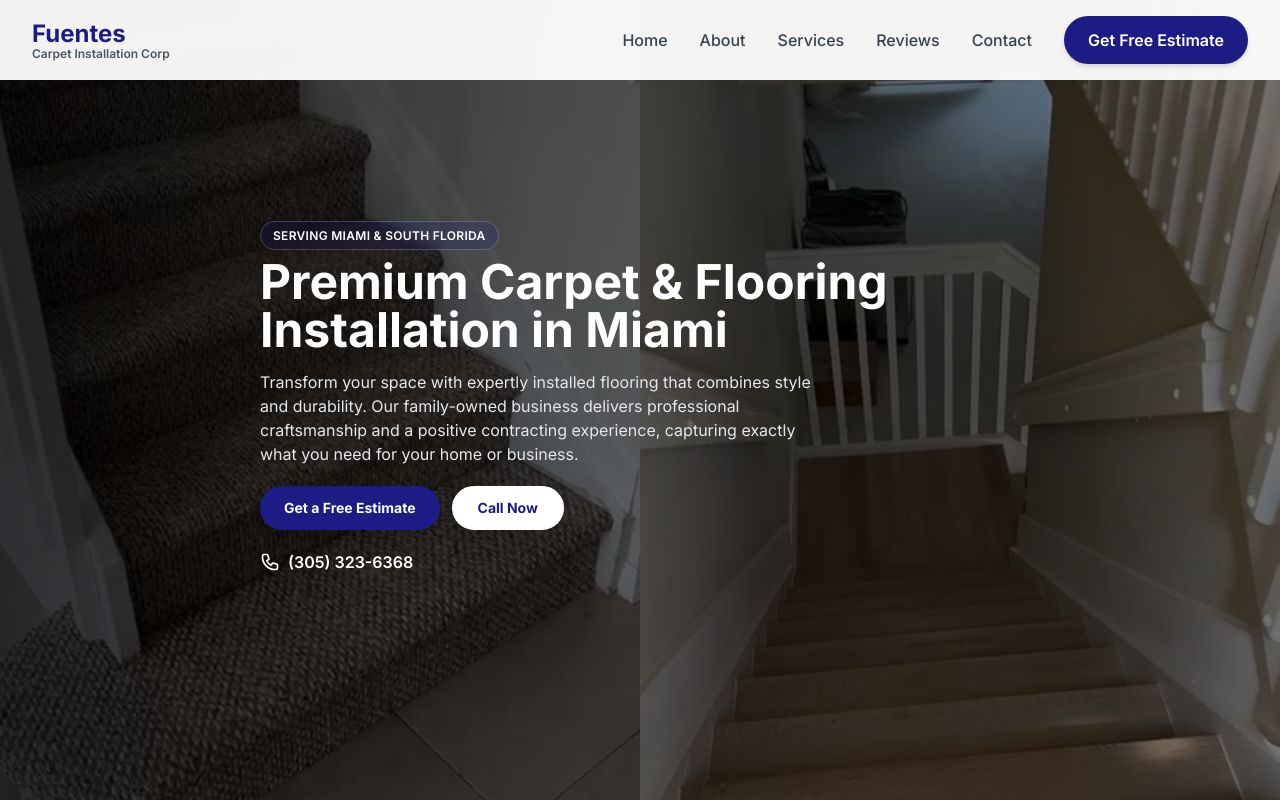
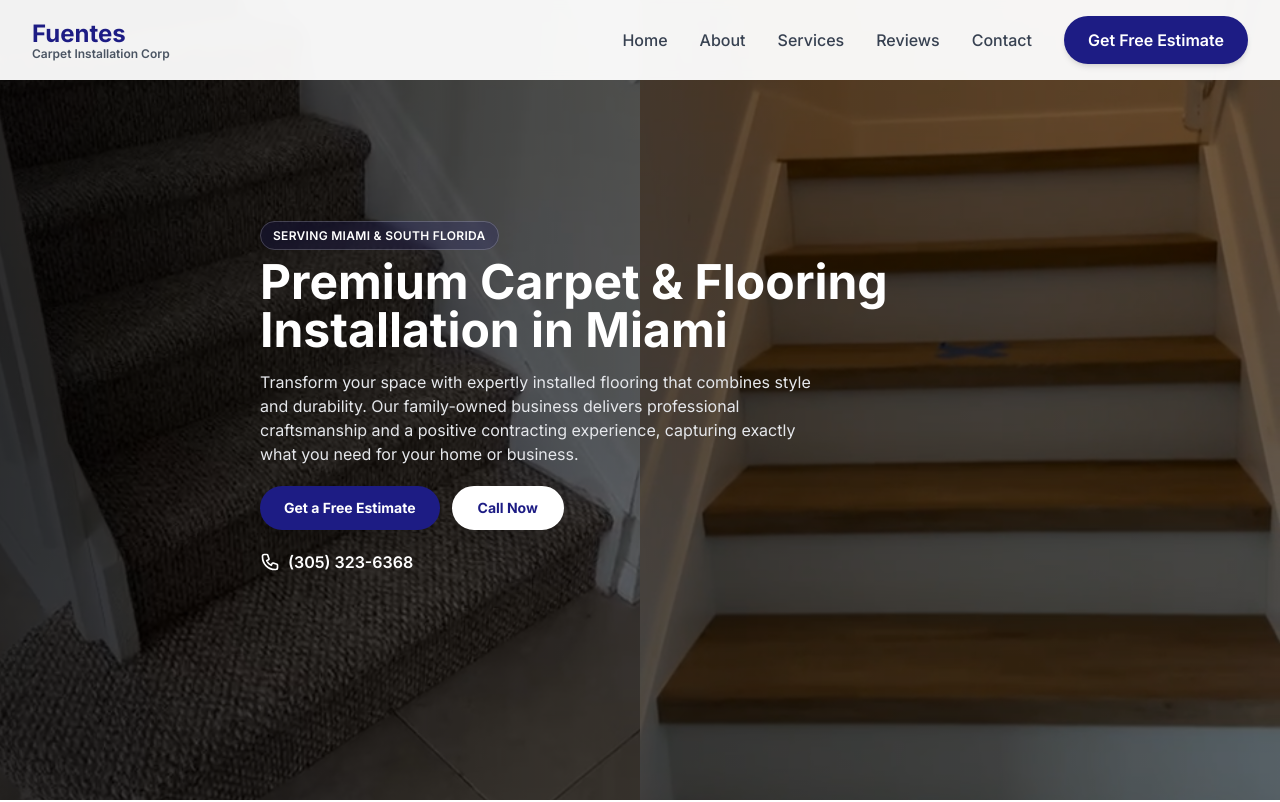
Before and after one commit to Expandingmind/fuentescarpets, a Next.js app: page / in a window 1280 px wide. Shown: the top 802 px of the page. Built offline with nearby package versions, Linux system fonts and the light colour scheme.

Commit message:
Update hero right image to stairs.PNG

```diff
--- a/components/Hero.tsx
+++ b/components/Hero.tsx
@@ -27,7 +27,7 @@ export default function Hero() {
         {/* Right Image */}
         <div className="w-1/2 h-full relative">
           <img
-            src="/images/IMG_3789.jpg"
+            src="/images/stairs.PNG"
             alt="Premium hardwood staircase"
             className="w-full h-full object-cover"
           />
```
Also changed, not shown: public/images/stairs.PNG (added).
